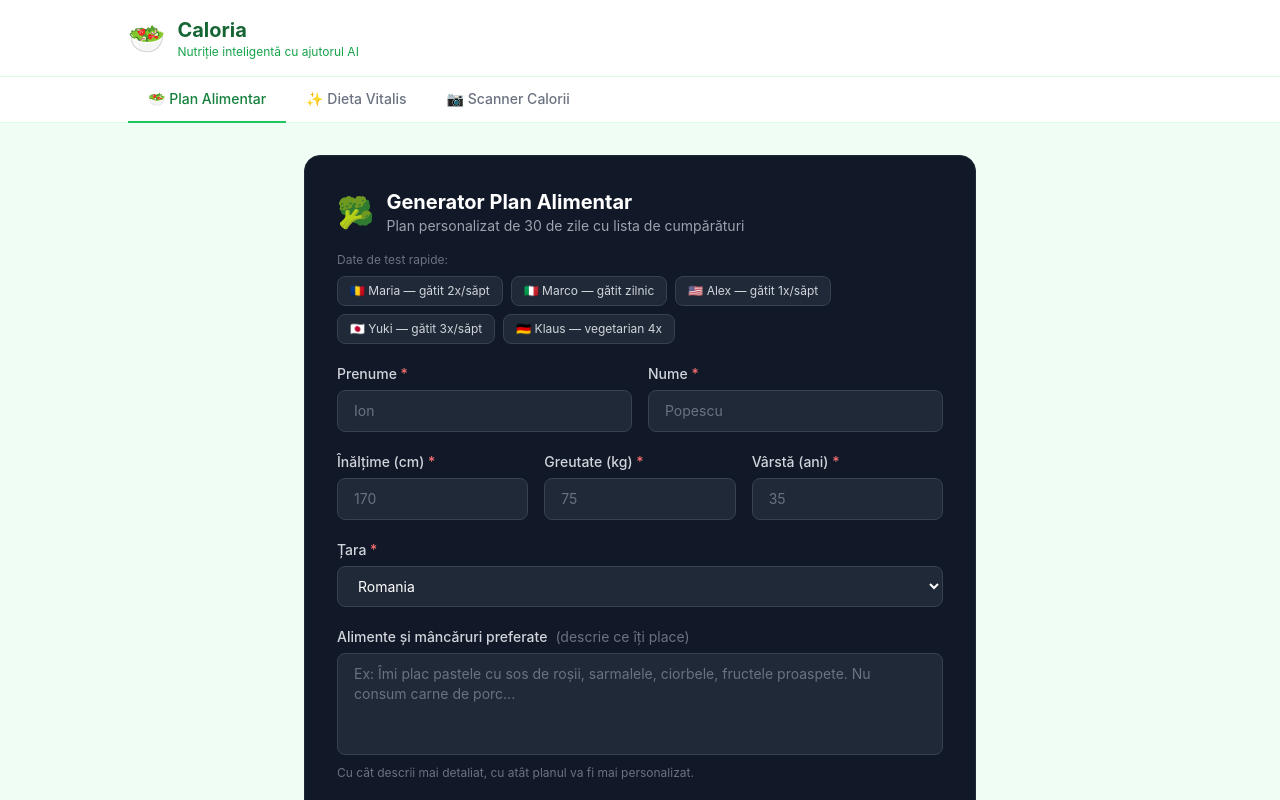
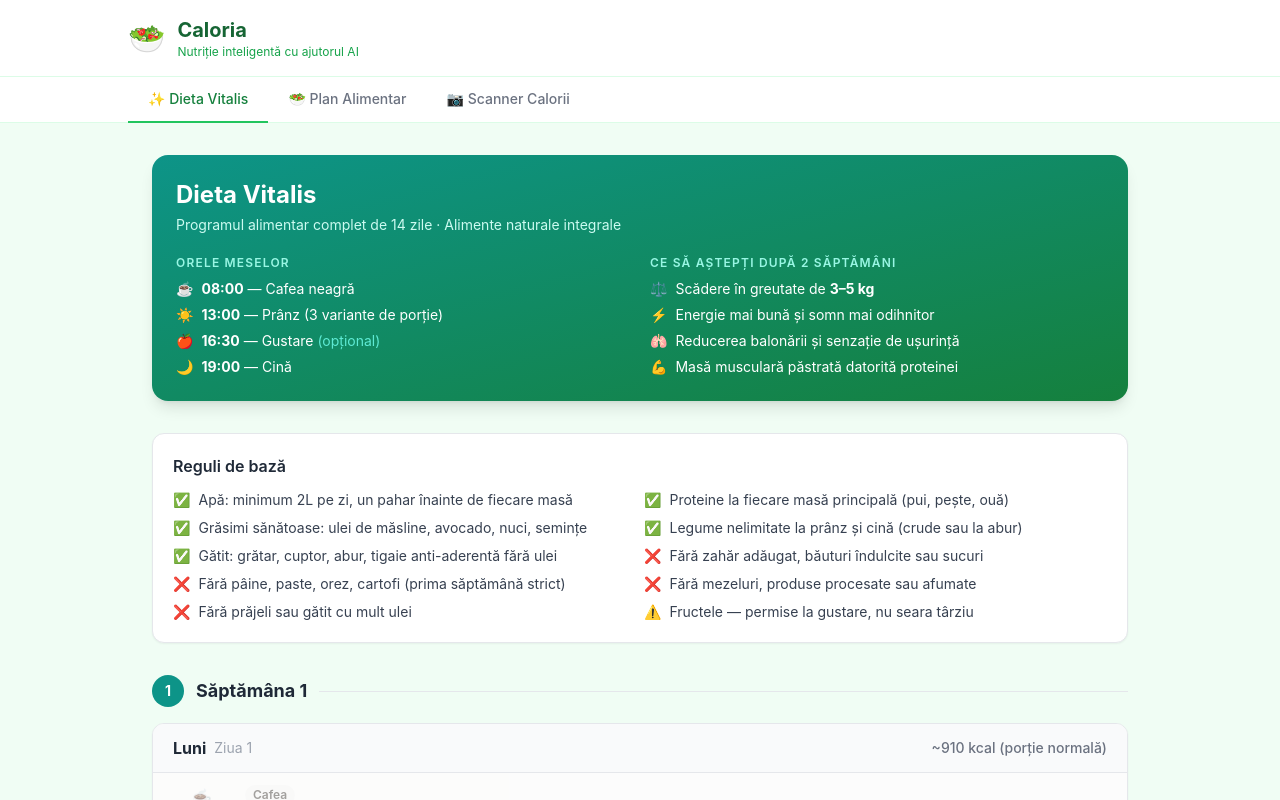
Before and after one commit to alingrig87/caloria, a React (Vite) app in the folder client/: page / in a window 1280 px wide. Shown: the top 800 px of the page. Built offline with nearby package versions, Linux system fonts and the light colour scheme.

Commit message:
Make Dieta Vitalis the default active tab
Co-Authored-By: Claude Sonnet 4.6 <noreply@anthropic.com>

```diff
--- a/client/src/App.jsx
+++ b/client/src/App.jsx
@@ -106,11 +106,11 @@ function ScannerTab() {
 }
 
 export default function App() {
-  const [activeTab, setActiveTab] = useState("diet");
+  const [activeTab, setActiveTab] = useState("mayo");
 
   const tabs = [
+    { id: "mayo", label: "✨ Dieta Vitalis" },
     { id: "diet", label: "🥗 Plan Alimentar" },
-    { id: "mayo", label: "✨ Dieta Vitalis" },
     { id: "scanner", label: "📷 Scanner Calorii" },
   ];
 
```
